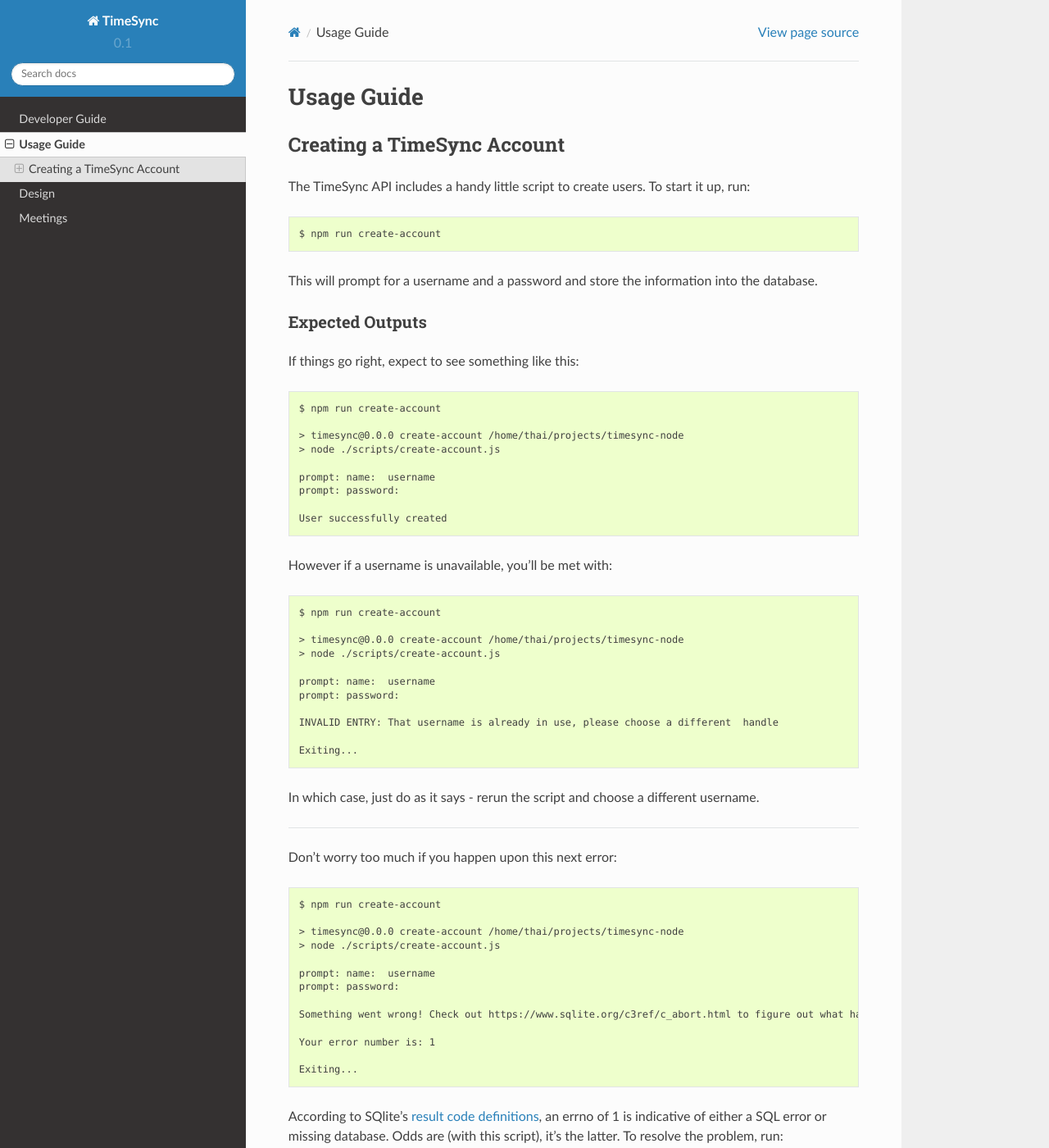
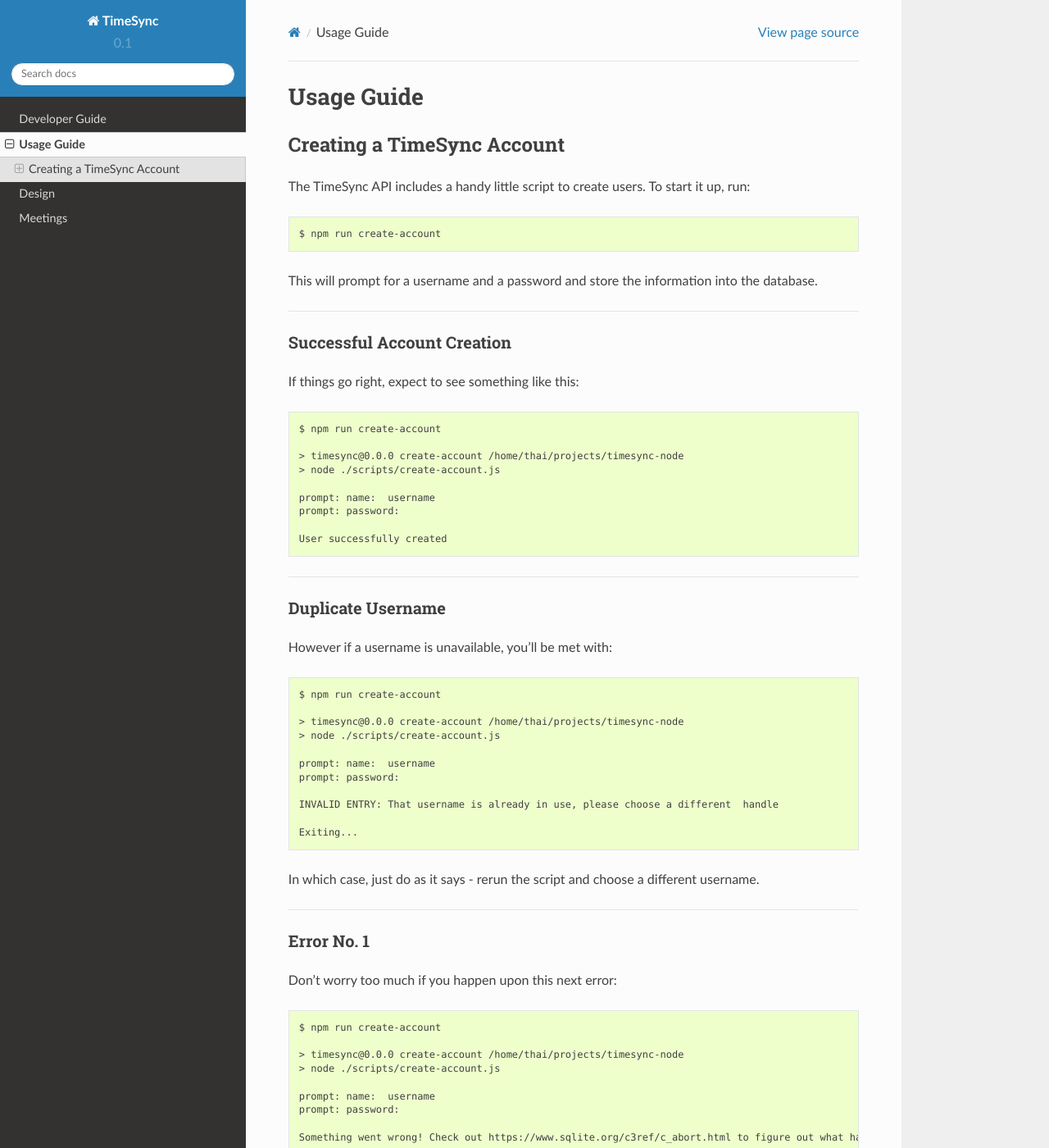
Before and after one commit to osuosl/timesync-node, a Sphinx documentation site: the page built from docs/source/dev/usage.rst, in a window 1280 px wide and 1400 px high. Shown: the whole window at 82% size. Built offline with Sphinx 7.4.7 and the Read the Docs theme 2.0.0, drawn with Linux system fonts in a browser that asks for light colours.

Commit message:
Put each output into its own subsection

```diff
--- a/docs/source/dev/usage.rst
+++ b/docs/source/dev/usage.rst
@@ -15,9 +15,11 @@
 This will prompt for a username and a password and store the information into
 the database.
 
+-----------------
 
-Expected Outputs
-~~~~~~~~~~~~~~~~
+
+Successful Account Creation
+~~~~~~~~~~~~~~~~~~~~~~~~~~~
 If things go right, expect to see something like this::
 
     $ npm run create-account
@@ -30,6 +32,11 @@
 
     User successfully created
 
+-----------------
+
+
+Duplicate Username
+~~~~~~~~~~~~~~~~~~
 However if a username is unavailable, you'll be met with::
 
     $ npm run create-account
@@ -47,8 +54,11 @@
 In which case, just do as it says - rerun the script and choose a different
 username.
 
-------------
+-----------------
 
+
+Error No. 1
+~~~~~~~~~~~
 Don't worry too much if you happen upon this next error::
 
     $ npm run create-account
```
